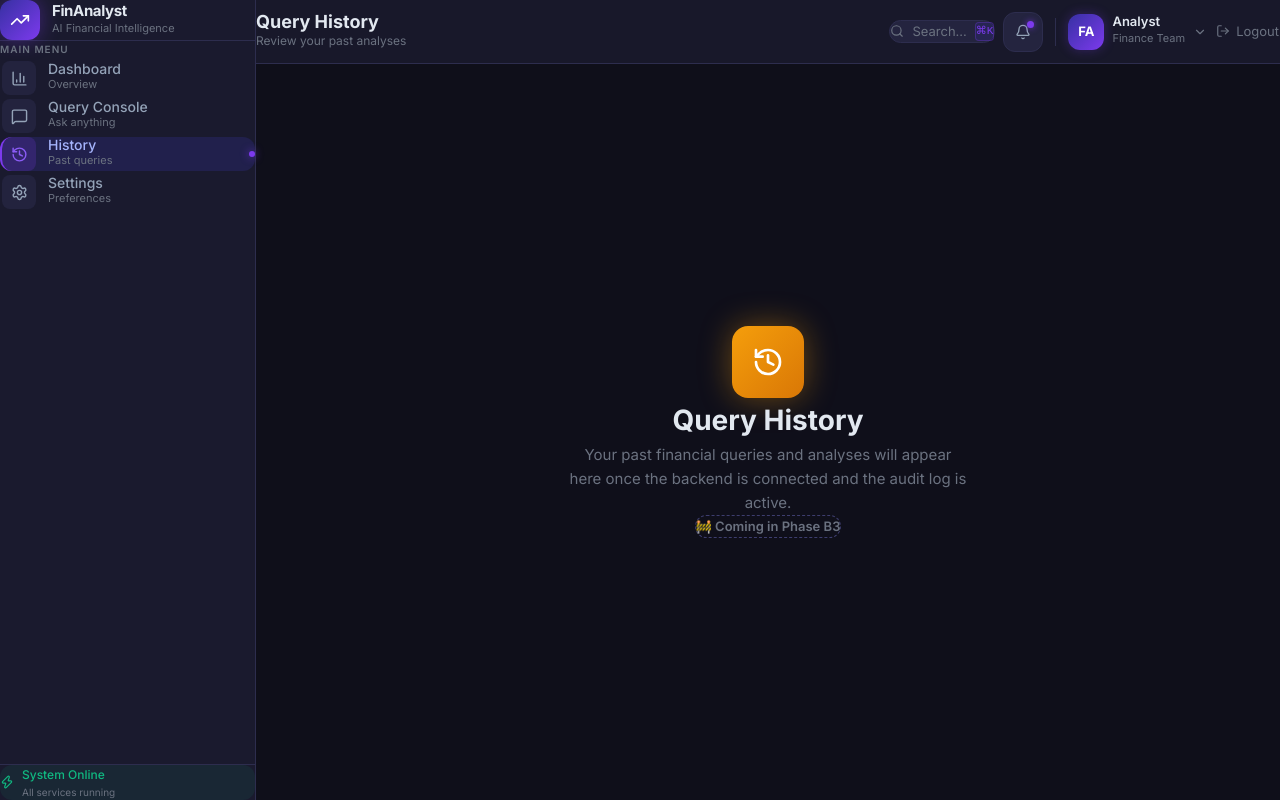
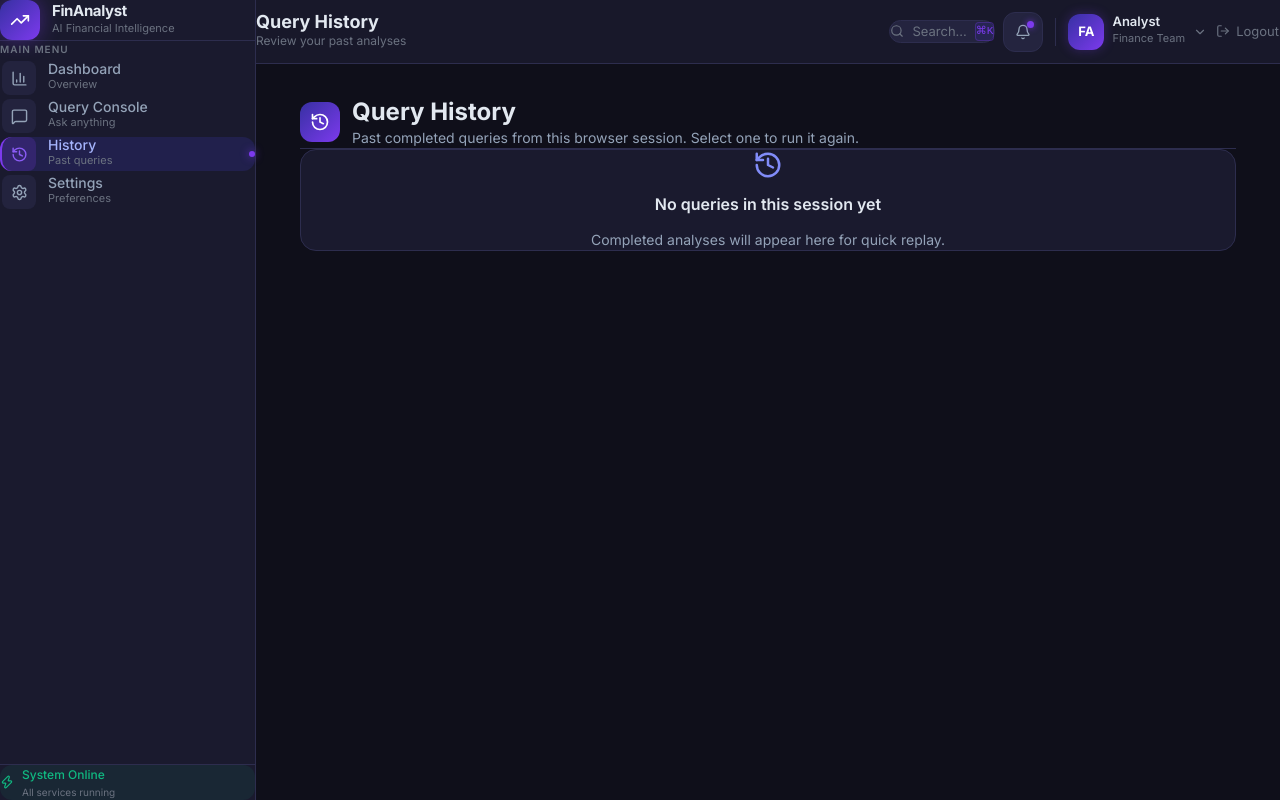
Before and after one commit to Codsach/Financial-analysis-assistant, a Next.js app in the folder frontend/: page /history in a window 1280 px wide. Built offline with nearby package versions, Linux system fonts and the light colour scheme.

Commit message:
feat(history): add query history replay

```diff
--- a/frontend/app/history/page.tsx
+++ b/frontend/app/history/page.tsx
@@ -1,38 +1,35 @@
+"use client";
+
+import { useRouter } from "next/navigation";
 import { History } from "lucide-react";
+import HistoryPanel from "@/features/history/components/HistoryPanel";
+import { useHistory } from "@/features/history/hooks/useHistory";
+import { HistoryItem } from "@/types/domain";
 
 export default function HistoryPage() {
+  const router = useRouter();
+  const { history, isHydrated } = useHistory();
+
+  const handleSelect = (item: HistoryItem) => {
+    const params = new URLSearchParams({ type: item.type, query: item.query, replay: item.id });
+    if (item.branch) params.set("branch", item.branch);
+    if (item.period) params.set("period", item.period);
+    router.push(`/query?${params.toString()}`);
+  };
+
   return (
-    <div
-      className="flex flex-col items-center justify-center min-h-full"
-      style={{ padding: "64px 32px", color: "#e2e8f0" }}
-    >
-      <div
-        className="flex items-center justify-center rounded-2xl mb-6"
-        style={{
-          width: "72px",
-          height: "72px",
-          background: "linear-gradient(135deg, #f59e0b 0%, #d97706 100%)",
-          boxShadow: "0 0 32px rgba(245, 158, 11, 0.4)",
-        }}
-      >
-        <History size={32} color="#fff" />
+    <div style={{ padding: "32px", maxWidth: "1000px", margin: "0 auto", minHeight: "100%" }}>
+      <div className="flex items-center gap-3 border-b pb-6" style={{ borderColor: "#2d2d4e" }}>
+        <div className="flex h-10 w-10 items-center justify-center rounded-xl" style={{ background: "linear-gradient(135deg, #3730a3 0%, #7c3aed 100%)" }}>
+          <History size={20} color="#fff" />
+        </div>
+        <div>
+          <h1 className="text-2xl font-bold" style={{ color: "#e2e8f0" }}>Query History</h1>
+          <p className="mt-1 text-sm" style={{ color: "#94a3b8" }}>Past completed queries from this browser session. Select one to run it again.</p>
+        </div>
       </div>
-      <h1 className="font-bold mb-3" style={{ fontSize: "28px" }}>
-        Query History
-      </h1>
-      <p style={{ fontSize: "15px", color: "#6b7280", maxWidth: "400px", textAlign: "center" }}>
-        Your past financial queries and analyses will appear here once the backend
-        is connected and the audit log is active.
-      </p>
-      <div
-        className="mt-8 rounded-xl px-6 py-3 font-semibold"
-        style={{
-          border: "1px dashed #3d3d6e",
-          color: "#6b7280",
-          fontSize: "13px",
-        }}
-      >
-        🚧 Coming in Phase B3
+      <div className="mt-6 rounded-2xl" style={{ backgroundColor: "#1a1a2e", border: "1px solid #2d2d4e" }}>
+        <HistoryPanel history={history} isHydrated={isHydrated} onSelect={handleSelect} />
       </div>
     </div>
   );
--- a/frontend/app/query/page.tsx
+++ b/frontend/app/query/page.tsx
@@ -1,6 +1,6 @@
 "use client";
 
-import React, { useState, Suspense } from "react";
+import React, { useEffect, useRef, useState, Suspense } from "react";
 import { useSearchParams } from "next/navigation";
 import QueryBox from "@/components/shared/QueryBox";
 import ResponsePanel from "@/components/shared/ResponsePanel";
@@ -18,6 +18,11 @@ function QueryConsoleContent() {
   const searchParams = useSearchParams();
   const typeParam = searchParams.get("type");
   const initialType: AnalysisType = isValidAnalysisType(typeParam) ? typeParam : "financial-summary";
+  const replayQuery = searchParams.get("query");
+  const replayBranch = searchParams.get("branch") ?? "Bangalore";
+  const replayPeriod = searchParams.get("period") ?? "2026-Q2";
+  const replayId = searchParams.get("replay");
+  const hasReplayed = useRef(false);
 
   const [selectedType, setSelectedType] = useState<AnalysisType>(initialType);
 
@@ -38,6 +43,20 @@ function QueryConsoleContent() {
       // Error state managed by useAnalysis hook state
     });
   };
+
+  useEffect(() => {
+    if (!replayId || !replayQuery || hasReplayed.current) return;
+
+    hasReplayed.current = true;
+    executeAnalysis({
+      type: initialType,
+      query: replayQuery,
+      branch: replayBranch === "All Branches" ? undefined : replayBranch,
+      period: replayPeriod,
+    }).catch(() => {
+      // Error state managed by useAnalysis hook state.
+    });
+  }, [executeAnalysis, initialType, replayBranch, replayId, replayPeriod, replayQuery]);
 
   const currentTypeInfo = ANALYSIS_TYPE_MAP[selectedType];
 
@@ -94,6 +113,9 @@ function QueryConsoleContent() {
             onTypeChange={setSelectedType}
             onSubmit={handleSubmitQuery}
             isLoading={isLoading}
+            initialQuery={replayQuery ?? ""}
+            initialBranch={replayBranch}
+            initialPeriod={replayPeriod}
           />
         </div>
 
@@ -108,8 +130,9 @@ function QueryConsoleContent() {
 
 function QueryConsoleWithKey() {
   const searchParams = useSearchParams();
-  const typeParam = searchParams.get("type");
-  return <QueryConsoleContent key={typeParam ?? "default"} />;
+  const replayKey = searchParams.get("replay");
+  const typeKey = searchParams.get("type");
+  return <QueryConsoleContent key={replayKey ?? typeKey ?? "default"} />;
 }
 
 export default function QueryConsolePage() {
--- a/frontend/components/shared/QueryBox.tsx
+++ b/frontend/components/shared/QueryBox.tsx
@@ -1,6 +1,6 @@
 "use client";
 
-import React, { useState, useEffect } from "react";
+import React, { useState } from "react";
 import { AnalysisType } from "@/types/api";
 import { ANALYSIS_TYPE_MAP } from "@/types/domain";
 import { Send, Loader2, Sparkles, HelpCircle, ChevronDown, Building2, Calendar } from "lucide-react";
@@ -10,6 +10,9 @@ interface QueryBoxProps {
   onTypeChange: (type: AnalysisType) => void;
   onSubmit: (params: { query: string; type: AnalysisType; branch?: string; period?: string }) => void;
   isLoading: boolean;
+  initialQuery?: string;
+  initialBranch?: string;
+  initialPeriod?: string;
 }
 
 const BRANCH_OPTIONS = ["All Branches", "Bangalore", "Mysore", "Chennai", "Mumbai"];
@@ -20,10 +23,13 @@ export default function QueryBox({
   onTypeChange,
   onSubmit,
   isLoading,
+  initialQuery = "",
+  initialBranch = "Bangalore",
+  initialPeriod = "2026-Q2",
 }: QueryBoxProps) {
-  const [query, setQuery] = useState<string>("");
-  const [branch, setBranch] = useState<string>("Bangalore");
-  const [period, setPeriod] = useState<string>("2026-Q2");
+  const [query, setQuery] = useState<string>(initialQuery);
+  const [branch, setBranch] = useState<string>(initialBranch);
+  const [period, setPeriod] = useState<string>(initialPeriod);
   const [showParams, setShowParams] = useState<boolean>(false);
 
   const typeInfo = ANALYSIS_TYPE_MAP[selectedType] || ANALYSIS_TYPE_MAP["financial-summary"];
--- /dev/null
+++ b/frontend/features/history/components/HistoryPanel.tsx
@@ -0,0 +1,65 @@
+"use client";
+
+import { Clock3, History, MessageSquareMore } from "lucide-react";
+import { HistoryItem, ANALYSIS_TYPE_MAP } from "@/types/domain";
+
+interface HistoryPanelProps {
+  history: HistoryItem[];
+  isHydrated: boolean;
+  onSelect: (item: HistoryItem) => void;
+}
+
+function timeAgo(timestamp: string): string {
+  const seconds = Math.max(0, Math.floor((Date.now() - new Date(timestamp).getTime()) / 1000));
+  if (seconds < 60) return "just now";
+  if (seconds < 3600) return `${Math.floor(seconds / 60)}m ago`;
+  if (seconds < 86400) return `${Math.floor(seconds / 3600)}h ago`;
+  return `${Math.floor(seconds / 86400)}d ago`;
+}
+
+export default function HistoryPanel({ history, isHydrated, onSelect }: HistoryPanelProps) {
+  if (!isHydrated) {
+    return <p className="p-6 text-sm" style={{ color: "#94a3b8" }}>Loading session history...</p>;
+  }
+
+  if (history.length === 0) {
+    return (
+      <div className="flex flex-col items-center justify-center gap-3 px-6 py-16 text-center">
+        <History size={30} style={{ color: "#818cf8" }} />
+        <p className="font-semibold" style={{ color: "#e2e8f0" }}>No queries in this session yet</p>
+        <p className="text-sm" style={{ color: "#94a3b8" }}>Completed analyses will appear here for quick replay.</p>
+      </div>
+    );
+  }
+
+  return (
+    <div className="max-h-[calc(100vh-230px)] overflow-y-auto p-3 flex flex-col gap-2">
+      {history.map((item) => (
+        <button
+          key={item.id}
+          type="button"
+          onClick={() => onSelect(item)}
+          className="w-full rounded-xl p-4 text-left transition-colors"
+          style={{ backgroundColor: "#131326", border: "1px solid #2d2d4e" }}
+          onMouseEnter={(event) => { event.currentTarget.style.borderColor = "#7c3aed"; }}
+          onMouseLeave={(event) => { event.currentTarget.style.borderColor = "#2d2d4e"; }}
+        >
+          <div className="flex items-start justify-between gap-4">
+            <div className="min-w-0">
+              <div className="mb-2 flex items-center gap-2">
+                <MessageSquareMore size={15} style={{ color: "#a78bfa" }} />
+                <span className="rounded-full px-2 py-0.5 text-[11px] font-semibold" style={{ backgroundColor: "#27214b", color: "#c4b5fd" }}>
+                  {ANALYSIS_TYPE_MAP[item.type]?.title ?? item.type}
+                </span>
+              </div>
+              <p className="line-clamp-2 text-sm leading-6" style={{ color: "#e2e8f0" }}>{item.query}</p>
+            </div>
+            <span className="shrink-0 flex items-center gap-1 text-xs" style={{ color: "#94a3b8" }}>
+              <Clock3 size={13} /> {timeAgo(item.createdAt)}
+            </span>
+          </div>
+        </button>
+      ))}
+    </div>
+  );
+}
```
